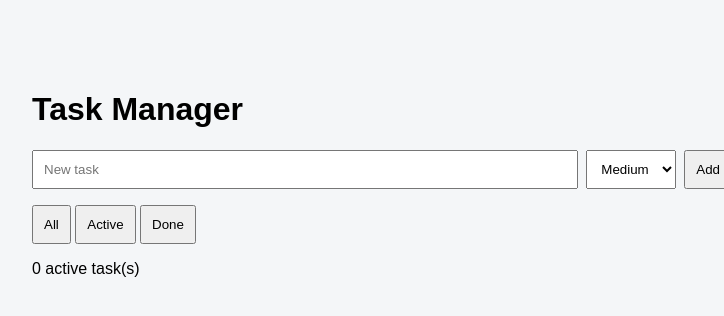
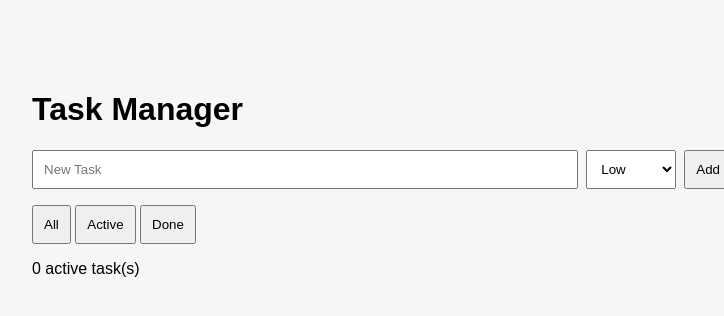
Before and after one commit to Dam-droid/OratileGuide, a plain HTML site: page index.html in a window 1280 px wide. Shown: the full height of the page, 258-982 px from the left. Drawn offline with Linux system fonts and the light colour scheme.

Commit message:
Updated text and changed the selected option

```diff
--- a/index.html
+++ b/index.html
@@ -7,10 +7,10 @@
         <main>
             <h1>Task Manager</h1>
             <form id="form">
-                <input id="text" required placeholder="New task">
+                <input id="text" required placeholder="New Task">
                 <select id="priority">
-                    <option>Low</option>
-                    <option selected>Medium</option>
+                    <option selected>Low</option>
+                    <option>Medium</option>
                     <option>High</option>
                 </select>
                 <button>Add</button>
```
